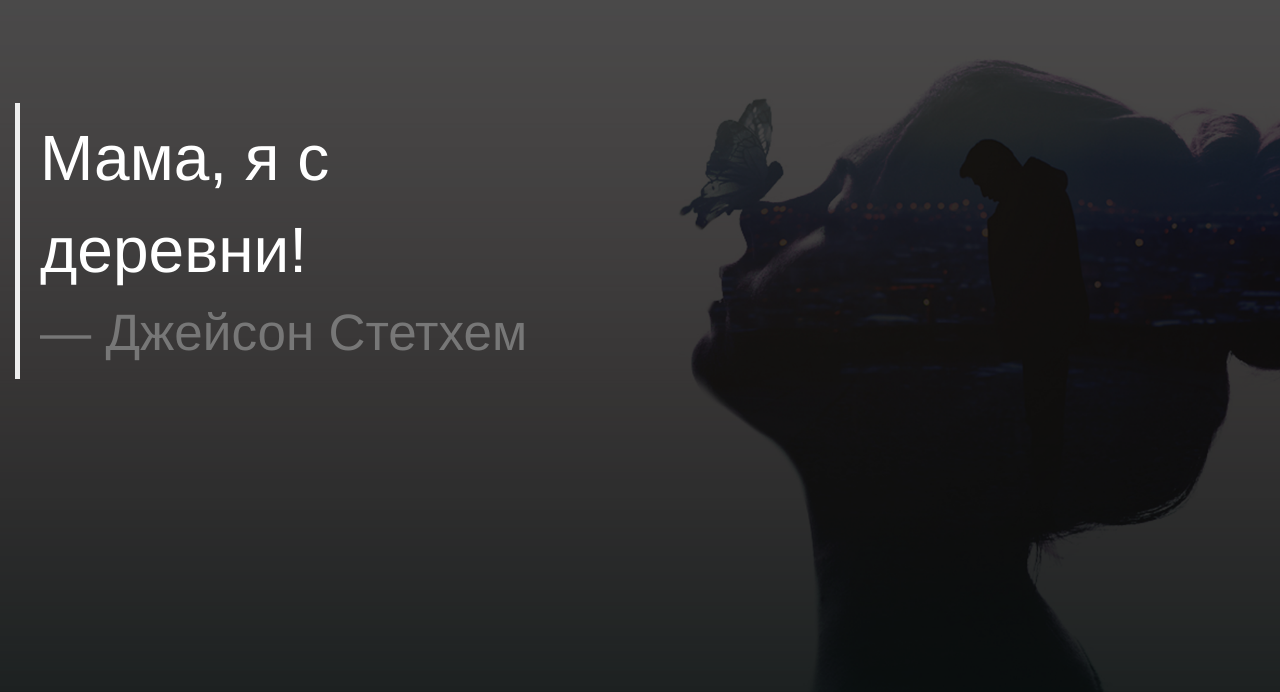
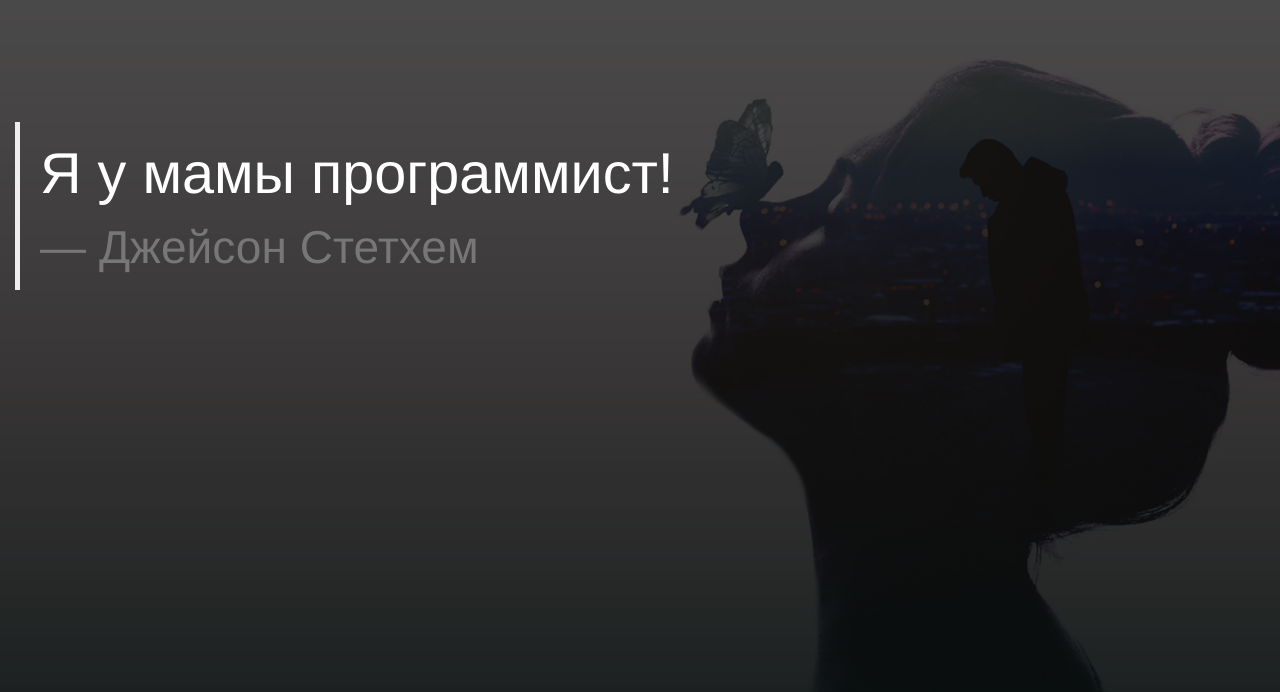
Before and after one commit to EnoRage/Authchain, a plain HTML site: page Frontend/index.html in a window 1280 px wide. Shown: the part 108-800 px from the top of the page. Drawn offline with nearby package versions, Linux system fonts and the light colour scheme.

Commit message:
я у мамы программист

```diff
--- a/Frontend/index.html
+++ b/Frontend/index.html
@@ -18,9 +18,9 @@
     <body>
            <div class="container-fluid">
                 <div class="row">
-                    <div class="col-md-6" style="margin: 16.5vw 0 0 0">
-                        <blockquote class="text-left" style="color: #ffffff; font-size: 5vw">
-                            Мама, я с деревни! <footer>Джейсон Стетхем</footer>
+                    <div class="col-md-8" style="margin: 18vw 0 0 0">
+                        <blockquote class="text-left" style="color: #ffffff; font-size: 4.5vw">
+                            Я у мамы программист!<footer>Джейсон Стетхем</footer>
                         </blockquote>
                     </div>
                 </div>
```
